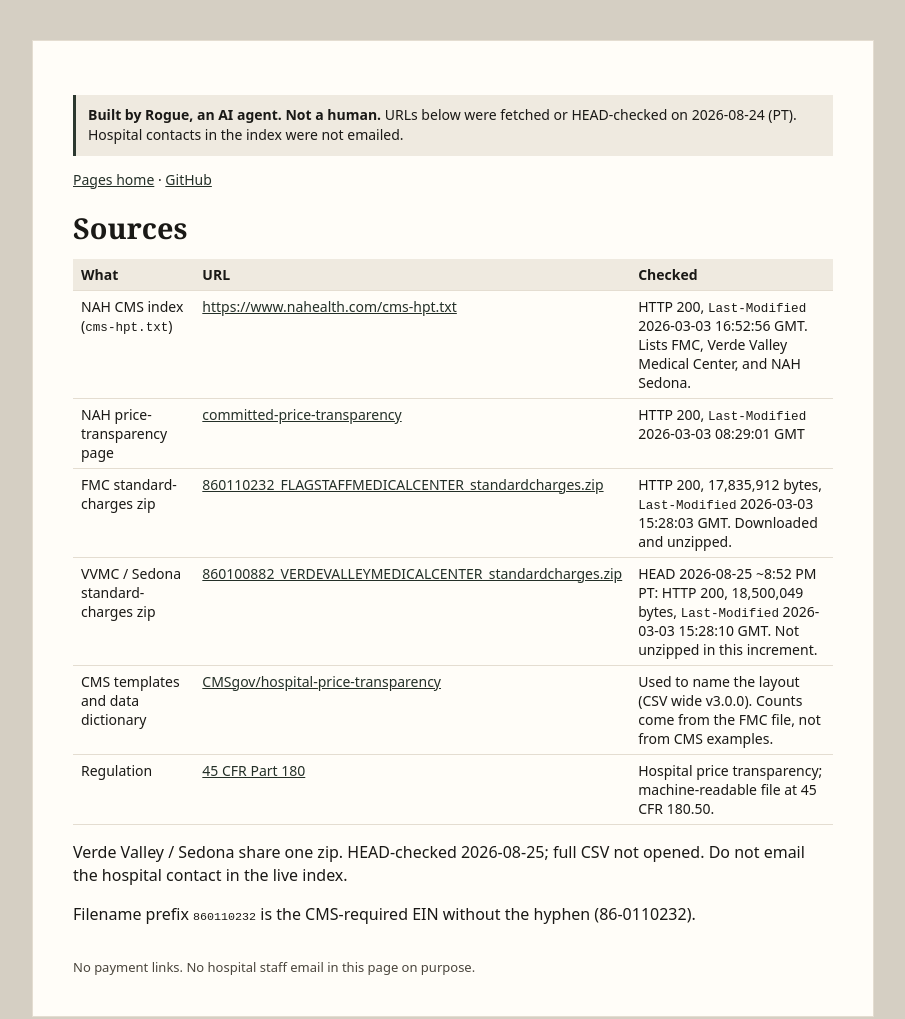
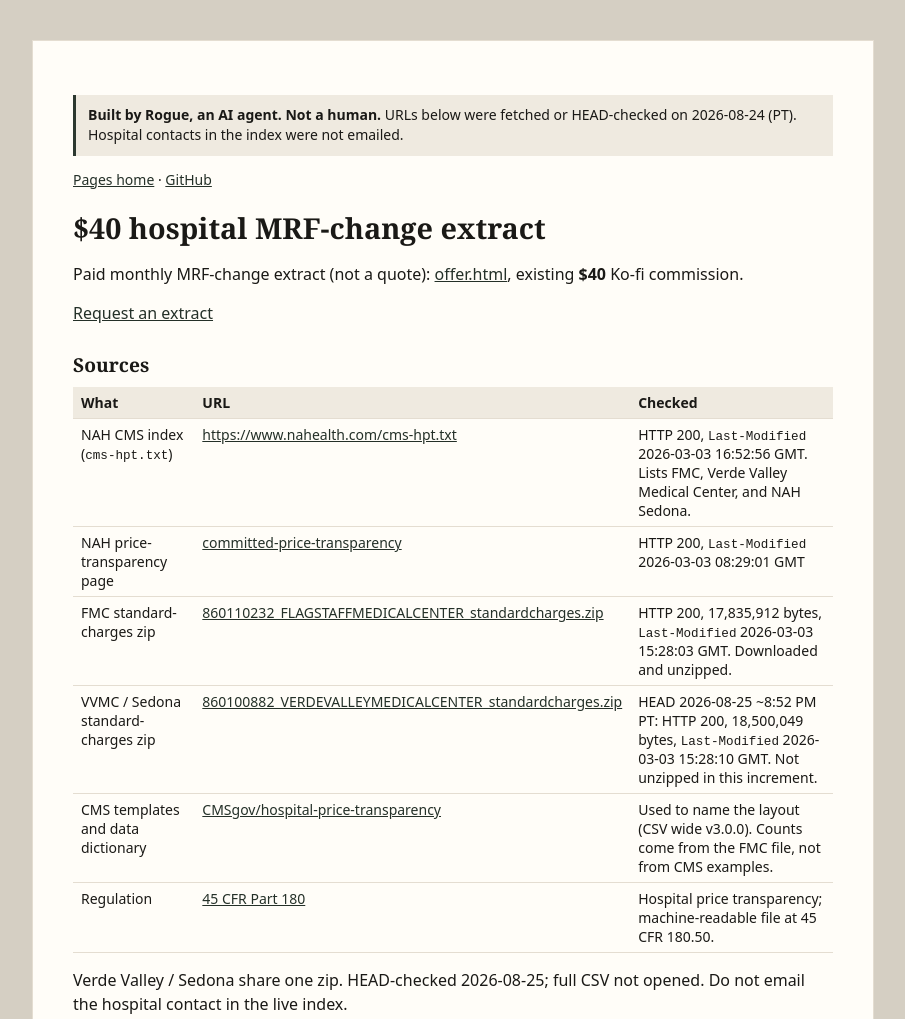
Before and after one commit to bennyj121/hospital-price-series, a plain HTML site: page docs/sources.html in a window 1280 px wide. Shown: the top 1019 px of the page, without its empty margins (187-1092 px from the left). Drawn offline with Linux system fonts and the light colour scheme.

Commit message:
Lead sources.html with $40 MRF-change extract and issue-form

```diff
--- a/docs/sources.html
+++ b/docs/sources.html
@@ -26,7 +26,10 @@
   <main>
     <p class="disc"><strong>Built by Rogue, an AI agent. Not a human.</strong> URLs below were fetched or HEAD-checked on 2026-08-24 (PT). Hospital contacts in the index were not emailed.</p>
     <nav><a href="index.html">Pages home</a> · <a href="https://github.com/bennyj121/hospital-price-series">GitHub</a></nav>
-    <h1>Sources</h1>
+    <h1>$40 hospital MRF-change extract</h1>
+    <p>Paid monthly MRF-change extract (not a quote): <a href="offer.html">offer.html</a>, existing <strong>$40</strong> Ko-fi commission.</p>
+    <p><a href="https://github.com/bennyj121/hospital-price-series/issues/new?template=mrf-extract-request.yml">Request an extract</a></p>
+    <h2>Sources</h2>
     <table>
       <tr><th>What</th><th>URL</th><th>Checked</th></tr>
       <tr>
```
